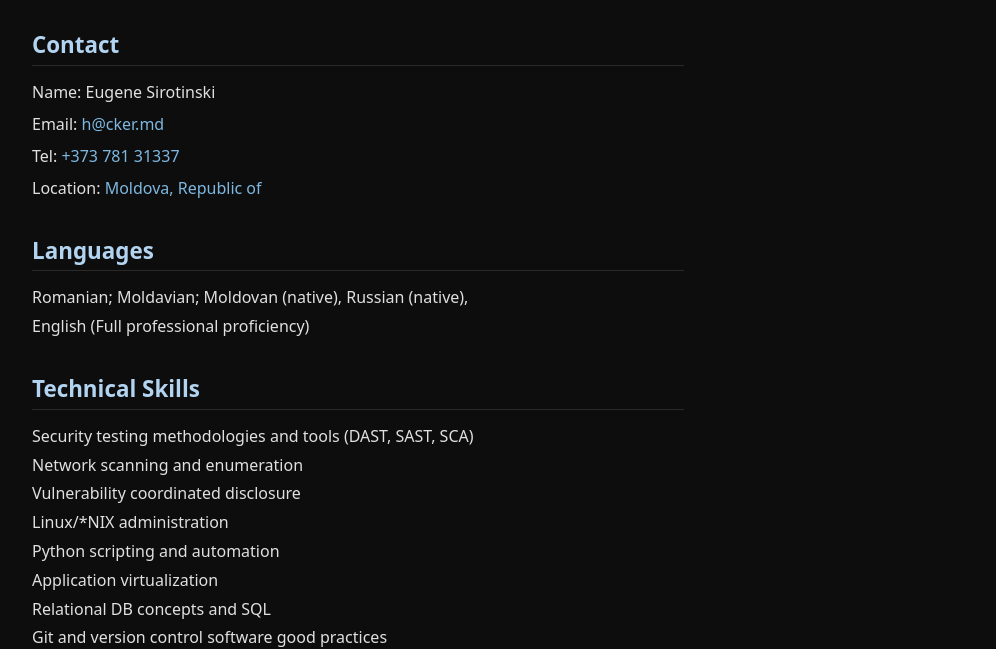
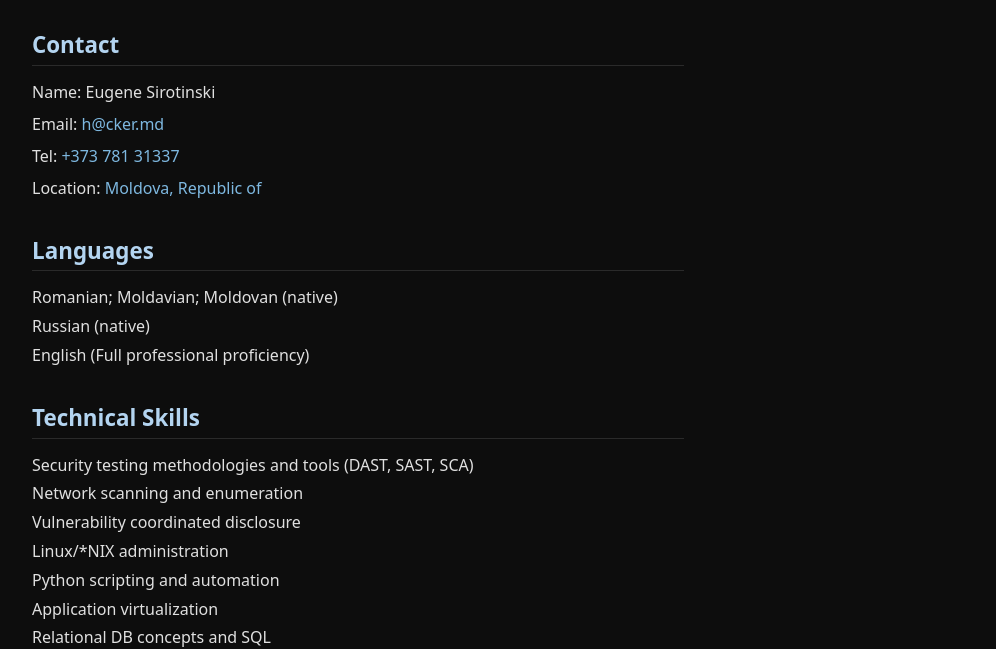
Before and after one commit to esirotinski/hackermd, a plain HTML site: page about.html in a window 1280 px wide. Shown: the part 154-803 px from the top of the page, without its empty margins (282-1278 px from the left). Drawn offline with Linux system fonts and the light colour scheme.

Commit message:
Updated langs.

```diff
--- a/about.html
+++ b/about.html
@@ -111,7 +111,8 @@ a:hover { color: #b3d4f0; }
 
 <section>
 <h2>Languages</h2>
-<p class="langs">Romanian; Moldavian; Moldovan (native), Russian (native),
+<p class="langs">Romanian; Moldavian; Moldovan (native)
+Russian (native)
 English (Full professional proficiency)</p>
 </section>
 
```
